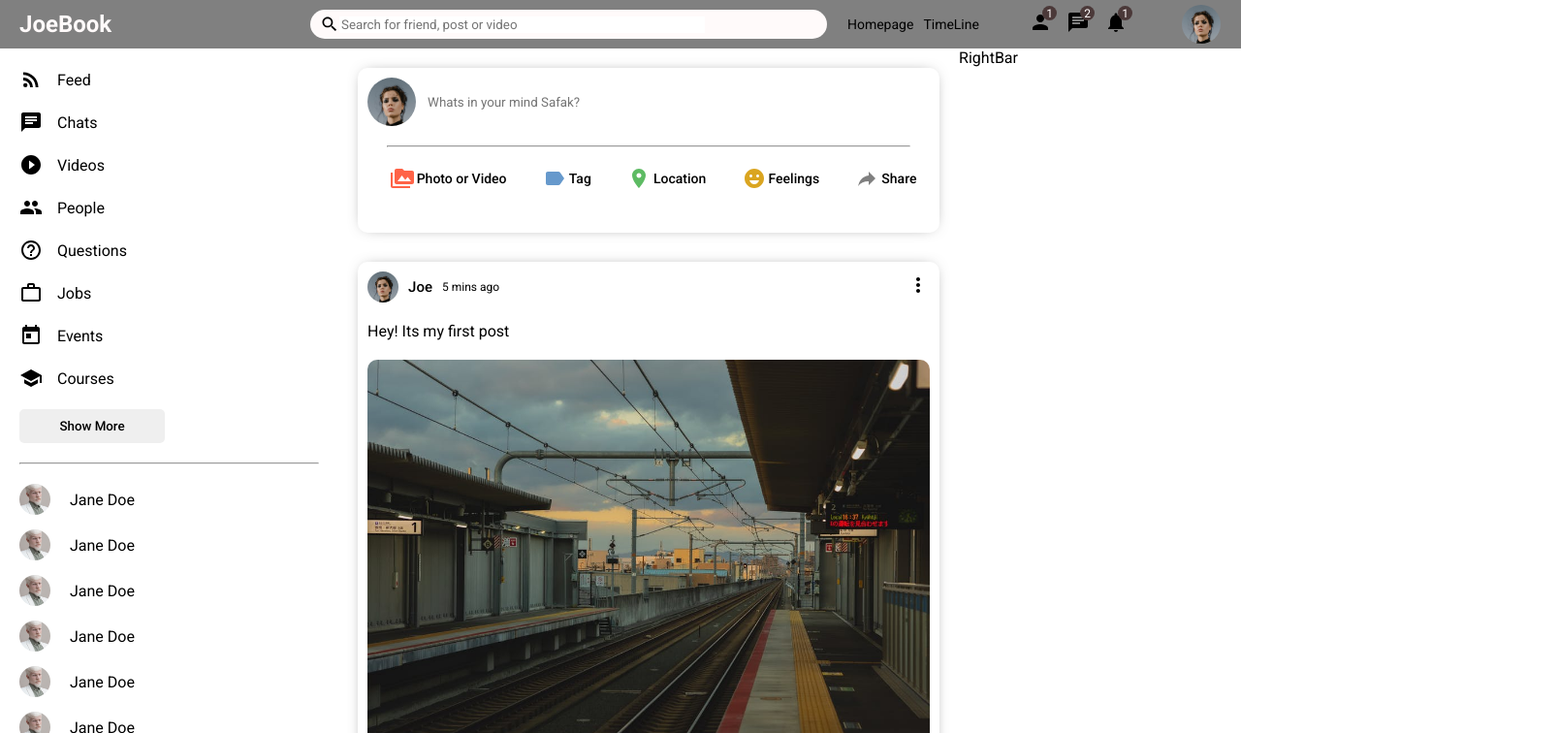
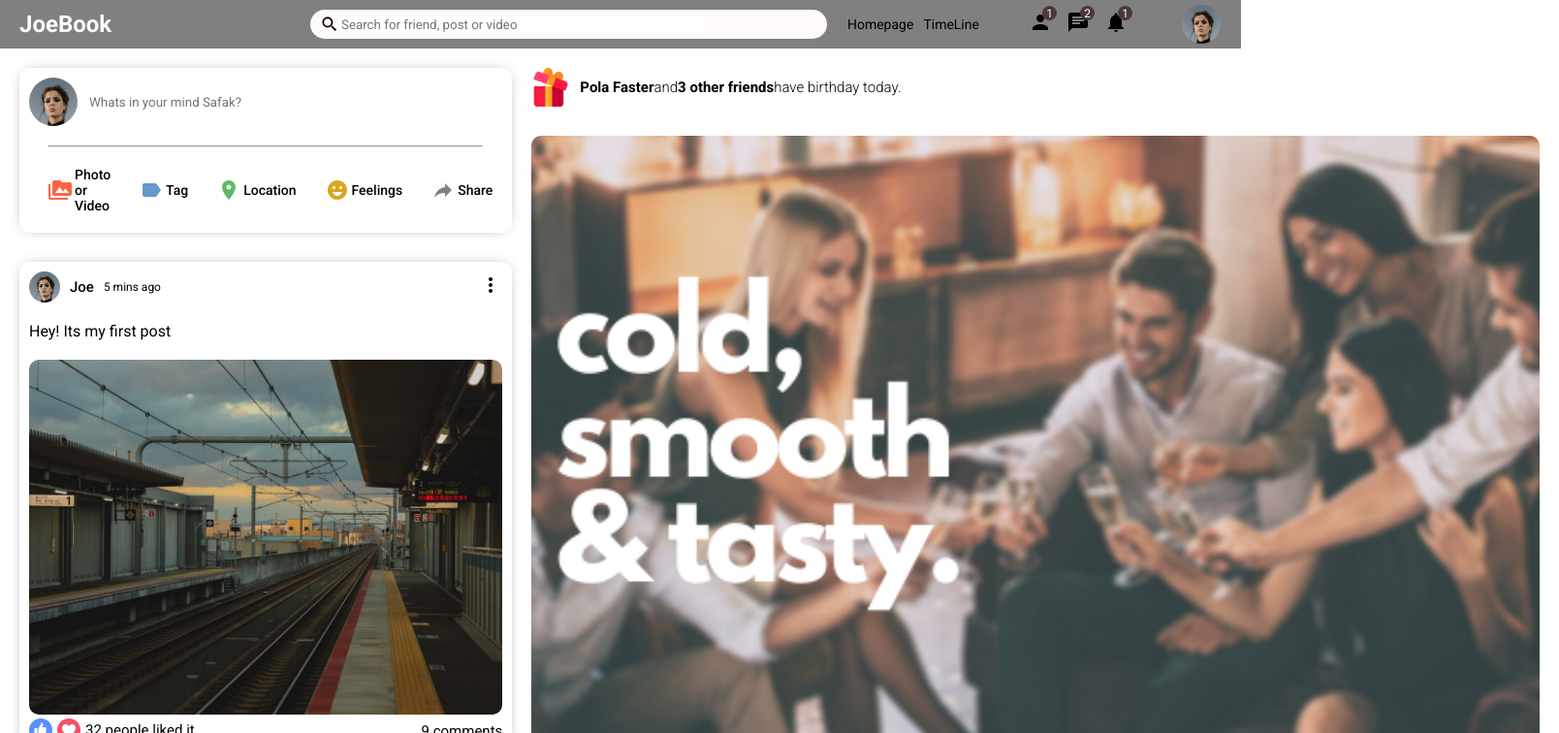
Before and after one commit to joesyriac1107/JoeBook, a React (Create React App) app: page / in a window 1280 px wide. Shown: the top 756 px of the page at 97% size, 1608 px wide, since content can reach past the window. Built offline with nearby package versions, Linux system fonts and the light colour scheme.

Commit message:
Right bar changes

```diff
--- a/src/components/feed/feed.css
+++ b/src/components/feed/feed.css
@@ -1,5 +1,5 @@
 .feed{
-    flex: 5.5
+    flex: 4.5
 }
 
 .feedWrapper{
--- a/src/components/rightbar/RightBar.jsx
+++ b/src/components/rightbar/RightBar.jsx
@@ -3,7 +3,26 @@
 export default function RightBar() {
     return (
         <div className='rightbar'>
-            RightBar
+            <div className="rightbarWrapper">
+                <div className="birthdayContainer">
+                    <img src="assets/gift.png" alt="" className="birthdayImg"/>
+                    <span className="birthdayText">
+                        <b>Pola Faster</b>
+                        and
+                        <b>3 other friends</b>
+                        have birthday today.
+                    </span>
+                </div>
+                <img src="assets/ad.png" alt="" className="rightbarAd"/>
+                <h4 className="rightbarTitle">Online Friends</h4>
+                <ul className="rightbarFriendList">
+                    <li className="rightbarFriend">
+                        <div className="rightbarProfileImgContainer">
+                            <img src="assets/person/3.jpeg" alt="" className="rightbarProfileImg"/>
+                        </div>
+                    </li>
+                </ul>
+            </div>
         </div>
     )
 }
--- a/src/components/rightbar/rightbar.css
+++ b/src/components/rightbar/rightbar.css
@@ -1,3 +1,29 @@
 .rightbar{
-    flex: 2.5
+    flex: 3
 }
+
+.rightbarWrapper{
+    padding: 20px 20px 0 0;
+}
+
+.birthdayContainer{
+    display: flex;
+    align-items: center;
+}
+
+.birthdayImg {
+    width: 40px;
+    height: 40px;
+    margin-right: 10px;
+}
+
+.birthdayText{
+    font-weight: 300;
+    font-size: 15px;
+}
+
+.rightbarAd{
+    width: 100%;
+    border-radius: 10px;
+    margin: 30px 0;
+}
```
